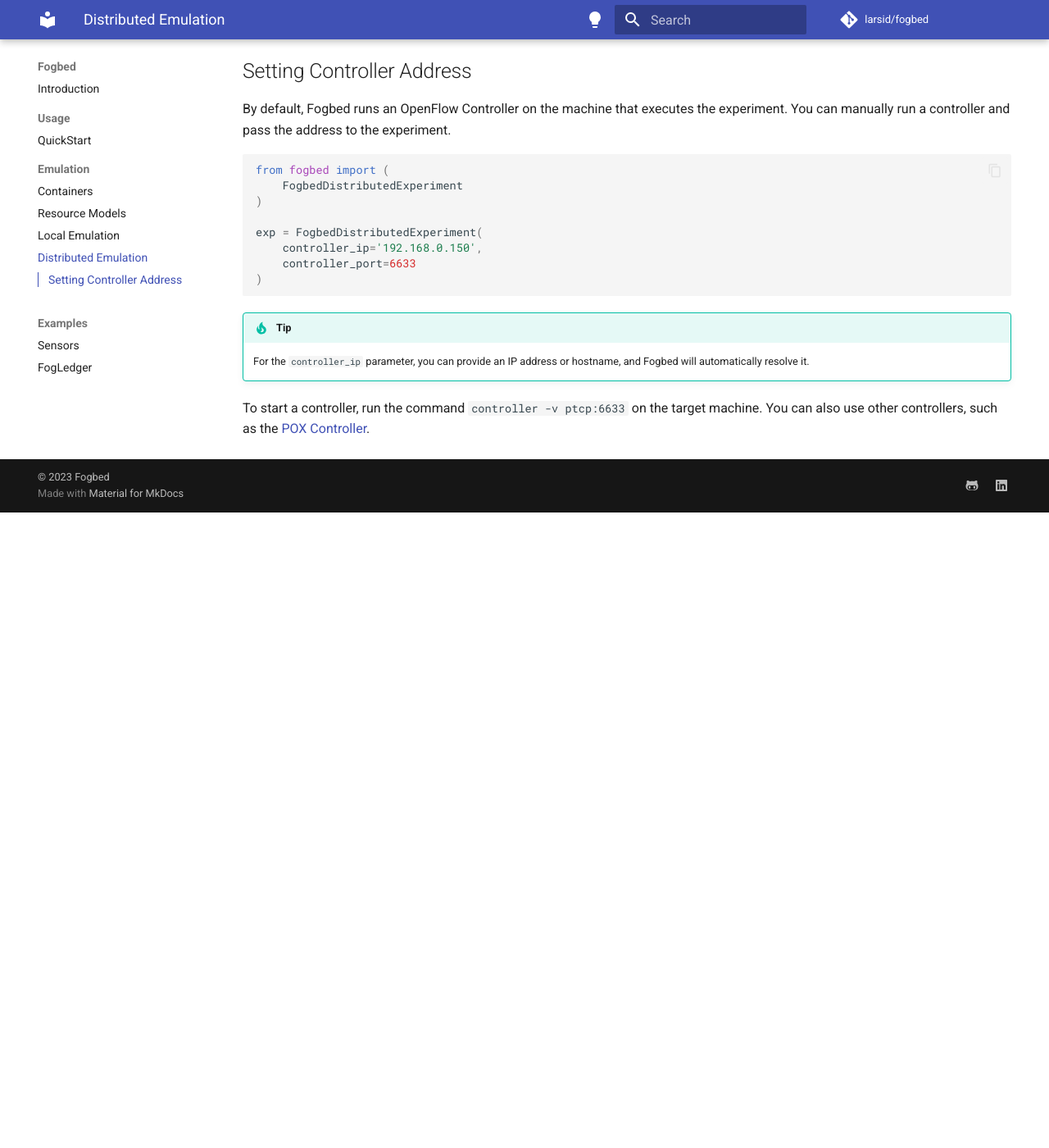
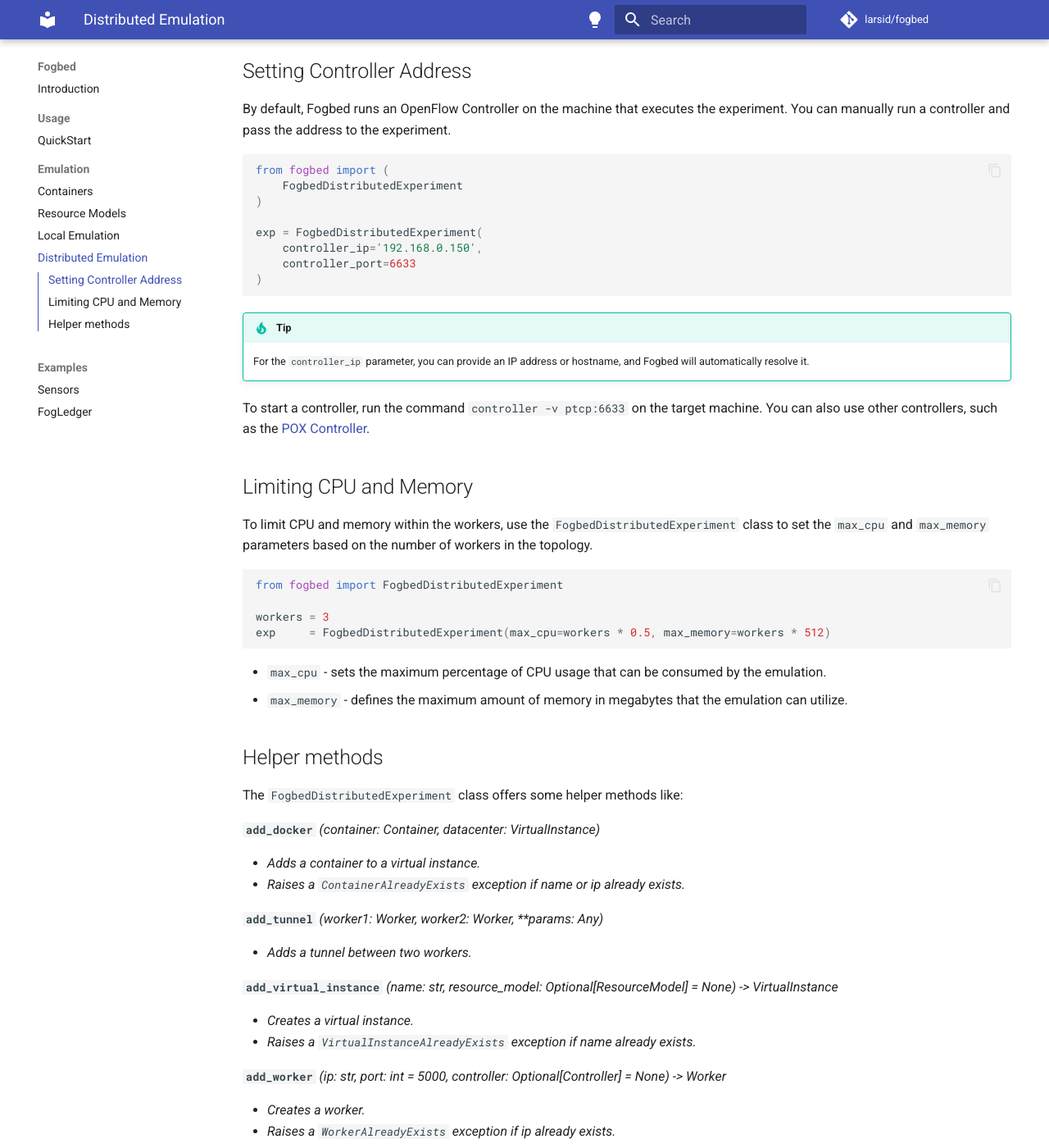
Before and after one commit to larsid/fogbed, an MkDocs documentation site: the page built from docs/distributed_emulation.md, in a window 1280 px wide and 1400 px high, scrolled down 1602 px. Shown: the whole window at 82% size. Built offline with MkDocs 1.6.1 and Material for MkDocs 9.7.7, drawn with Linux system fonts in a browser that asks for light colours; comment, search, counter and statistics services are not loaded; before the commit the page ends 2227 px from its top, so only the background shows below that; some of the changed text lies outside the part shown.

Commit message:
feat: add WorkerAlreadyExists exception

````diff
--- a/docs/distributed_emulation.md
+++ b/docs/distributed_emulation.md
@@ -84,3 +84,94 @@
     For the `controller_ip` parameter, you can provide an IP address or hostname, and Fogbed will automatically resolve it.
 
 To start a controller, run the command `controller -v ptcp:6633` on the target machine. You can also use other controllers, such as the <a href="https://github.com/noxrepo/pox">POX Controller</a>.
+
+
+## Limiting CPU and Memory
+To limit CPU and memory within the workers, use the `FogbedDistributedExperiment` class to set the `max_cpu` and `max_memory` parameters based on the number of workers in the topology.
+```py
+from fogbed import FogbedDistributedExperiment
+
+workers = 3
+exp     = FogbedDistributedExperiment(max_cpu=workers * 0.5, max_memory=workers * 512)
+```
+
+* `max_cpu` - sets the maximum percentage of CPU usage that can be consumed by the emulation.
+* `max_memory` - defines the maximum amount of memory in megabytes that the emulation can utilize.
+
+
+## Helper methods
+The `FogbedDistributedExperiment` class offers some helper methods like:
+
+<b>`add_docker`</b>
+<i>(container: Container, datacenter: VirtualInstance)
+
+* Adds a container to a virtual instance.
+* Raises a `ContainerAlreadyExists` exception if name or ip already exists.
+</i>
+
+
+<b>`add_tunnel`</b>
+<i>(worker1: Worker, worker2: Worker, **params: Any)
+
+* Adds a tunnel between two workers.
+</i>
+
+
+<b>`add_virtual_instance`</b>
+<i>(name: str, resource_model: Optional[ResourceModel] = None) -> VirtualInstance
+
+* Creates a virtual instance.
+* Raises a `VirtualInstanceAlreadyExists` exception if name already exists.
+</i>
+
+
+<b>`add_worker`</b>
+<i>(ip: str, port: int = 5000, controller: Optional[Controller] = None) -> Worker
+
+* Creates a worker.
+* Raises a `WorkerAlreadyExists` exception if ip already exists.
+</i>
+
+
+<b>`get_containers`</b>
+<i>() -> List[Container]
+
+* Returns all containers of the emulation.
+</i>
+
+
+<b>`get_docker`</b>
+<i>(name: str) -> Container
+
+* Returns a container by name.
+* Raises a `ContainerNotFound` exception if name doesn't exist.
+</i>
+
+
+<b>`get_virtual_instances`</b>
+<i>() -> List[VirtualInstance]
+
+* Returns all virtual instances of the emulation.
+</i>
+
+
+<b>`remove_docker`</b>
+<i>(name: str)
+
+* Removes a container by name.
+* Raises a `ContainerNotFound` exception if name doesn't exist.
+</i>
+
+
+<b>`start`</b>
+<i>()
+
+* Starts the experiment.
+</i>
+
+
+<b>`stop`</b>
+<i>()
+
+* Stops the experiment.
+</i>
--- a/setup.py
+++ b/setup.py
@@ -3,7 +3,7 @@
 
 setup(
     name="fogbed",
-    version="1.6.3",
+    version="1.7.3",
     description='Containernet fork that add Fogbed support.',
     long_description='Containernet fork that add Fogbed support.',
     keywords=['networking', 'emulator', 'protocol', 'Internet', 'OpenFlow', 'SDN', 'fog'],
````
Also changed, not shown: docs/containers.md (+11 -4 lines), docs/local_emulation.md (+18 -2 lines), 2 other files.
